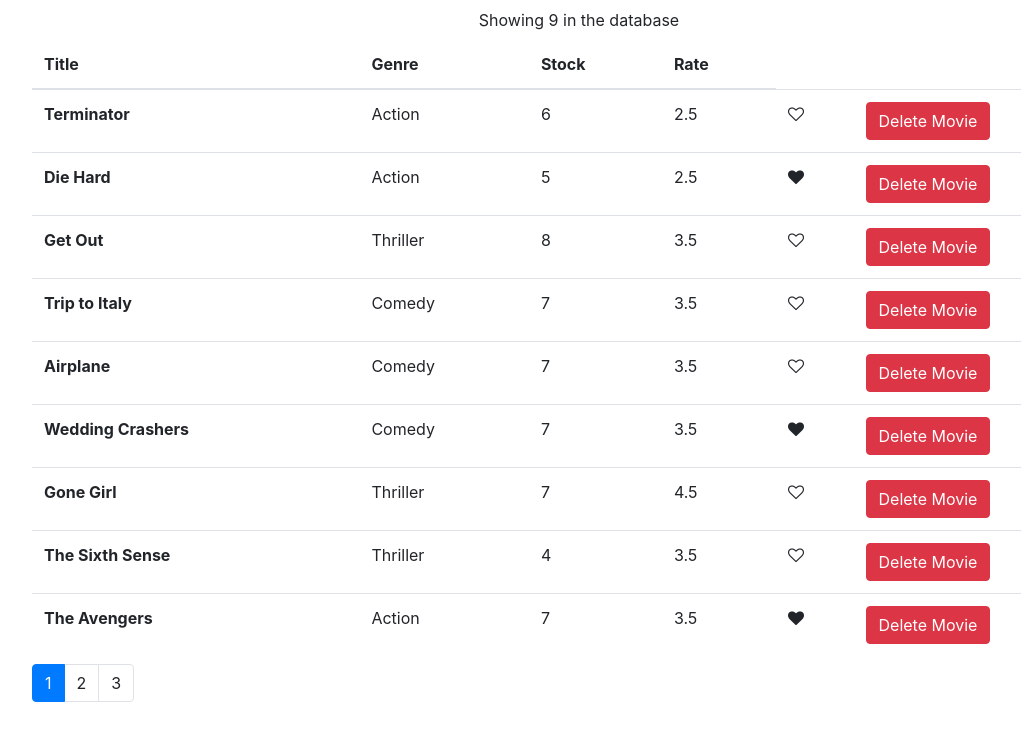
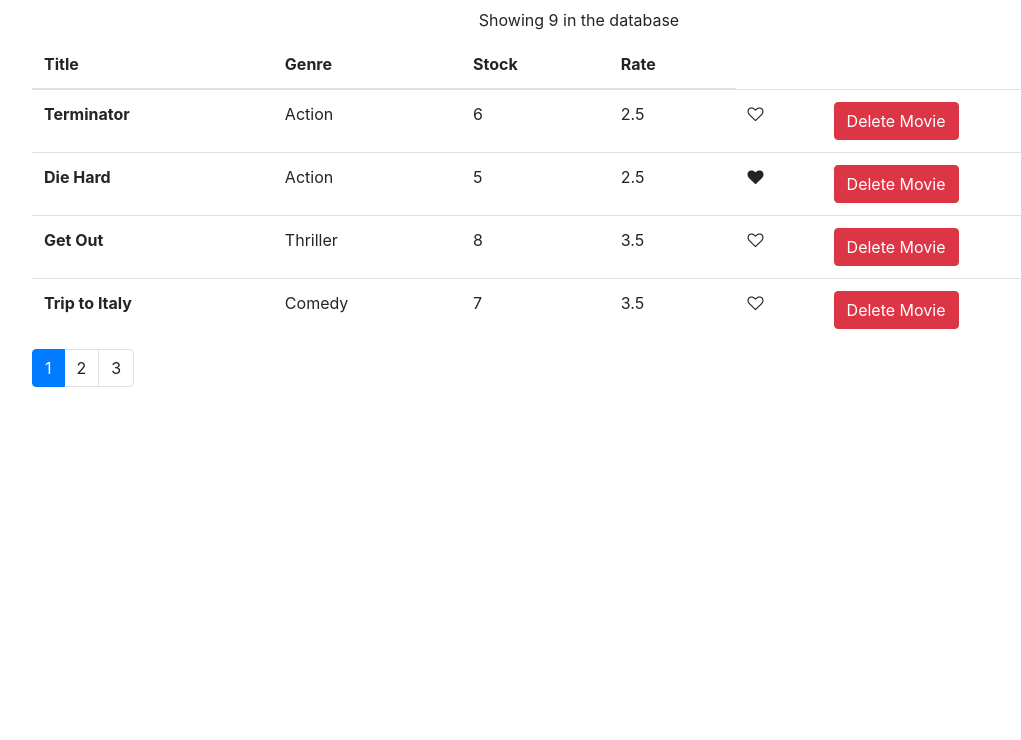
Before and after one commit to bsanser/vidly, a React (Create React App) app: page / in a window 1280 px wide. Shown: the top 740 px of the page, without its empty margins (61-1082 px from the left). Built offline with nearby package versions, Linux system fonts and the light colour scheme.

Commit message:
feat: added proptypes to pagination component

```diff
--- a/package.json
+++ b/package.json
@@ -5,6 +5,7 @@
   "dependencies": {
     "bootstrap": "^4.1.1",
     "font-awesome": "^4.7.0",
+    "prop-types": "^15.6.2",
     "react": "^16.5.2",
     "react-dom": "^16.5.2",
     "react-scripts": "2.0.4"
--- a/src/App.js
+++ b/src/App.js
@@ -2,7 +2,8 @@
 import './App.css';
 import MoviesList from './components/moviesList';
 import Pagination from './components/shared/pagination';
-import {getMovies} from './services/fakeMovieService';
+import { getMovies } from './services/fakeMovieService';
+
 
 
 class App extends Component {
@@ -32,11 +33,13 @@
 
   render() {
     const count = this.state.movies.length;
-    const {pageSize, currentPage} = this.state;
+    const {pageSize, currentPage, movies} = this.state;
     return (
       <main className="container">
        <MoviesList
-        movies={this.state.movies}
+        movies={movies}
+        currentPage = {currentPage}
+        pageSize = {pageSize}
         handleLike={this.handleLike}
         handleDelete={this.handleDelete}/>
        <Pagination
--- a/src/components/moviesList.jsx
+++ b/src/components/moviesList.jsx
@@ -1,11 +1,14 @@
 import React from 'react';
 import Movie from '../components/movie';
-
+import { paginate } from '../components/utils/paginate';
 
 const MoviesList = props => {
     const {length: count} = props.movies;
 
     if (count === 0) return <p className="text-center m-3">No movies in the database</p>;
+
+    const movies = paginate(props.movies, props.currentPage,props.pageSize);
+
     return (
       <React.Fragment>
         <p className="text-center m-2">Showing {props.movies.length} in the database</p>
@@ -20,7 +23,7 @@
             </tr>
           </thead>
           <tbody>
-            {props.movies.map(m => <Movie key= {m._id} movie={m} handleDelete={props.handleDelete} handleLike={props.handleLike}/>)}
+            {movies.map(m => <Movie key= {m._id} movie={m} handleDelete={props.handleDelete} handleLike={props.handleLike}/>)}
           </tbody>
         </table>
       </React.Fragment>
--- a/src/components/utils/paginate.js
+++ b/src/components/utils/paginate.js
@@ -0,0 +1,9 @@
+import _ from 'lodash';
+
+export function paginate (items, pageNumber, pageSize) {
+  const startIndex = (pageNumber - 1) * pageSize;
+  return _(items)
+    .slice(startIndex)
+    .take(pageSize)
+    .value();
+}
```
Also changed, not shown: src/components/shared/pagination.jsx (+11 -3 lines), 1 other file (tests, documents, lock files or other folders).
